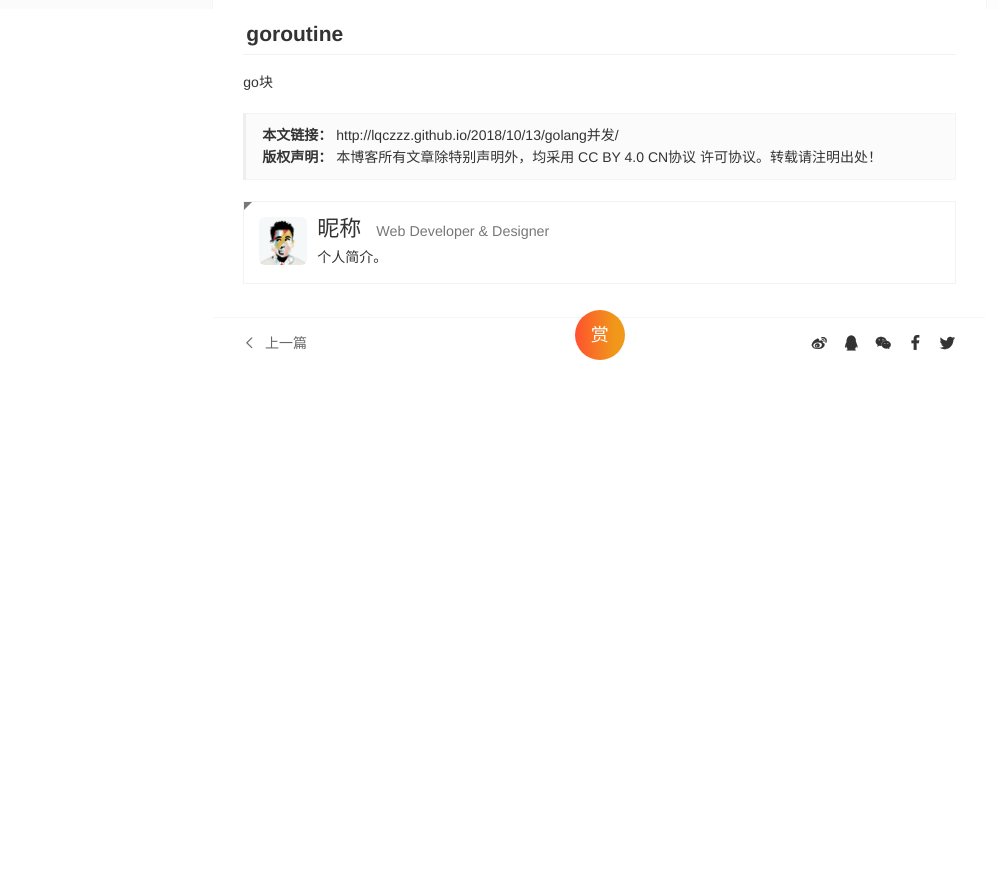
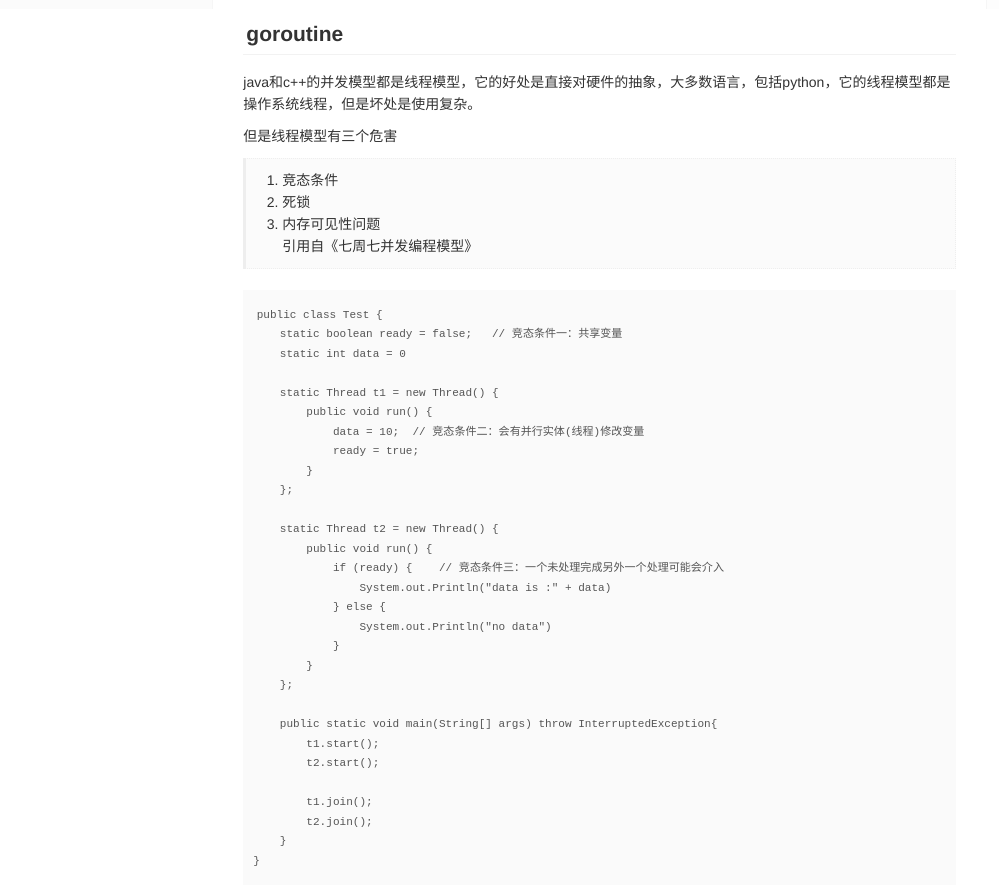
Before and after one commit to lqczzz/lqczzz.github.io, a plain HTML site: page 2018/10/13/golang并发/index.html in a window 1280 px wide. Shown: the part 791-1679 px from the top of the page, without its empty margins (0-999 px from the left). Before the commit the page ends 1160 px from the top, so only its background shows below. Drawn offline with nearby package versions, Linux system fonts and the light colour scheme; a script that the page names is missing.

Commit message:
Site updated: 2018-10-14 23:02:52

```diff
--- a/2018/10/13/golang并发/index.html
+++ b/2018/10/13/golang并发/index.html
@@ -26,7 +26,7 @@
 <meta property="og:site_name" content="Hexo">
 <meta property="og:description" content="golang的并发模型叫做CSP（communicating sequential process），称为通信顺序进程模型，模型由独立并发执行的实体组成（go块），模型之间的通信通过channel来实现。因此，golang的并发模型哲学是：万物皆通信！！golang的核心概念主要是：  channel go块  channel channel可以单独创建，在进程之间传递 channel是线程安全队">
 <meta property="og:locale" content="zh-CN">
-<meta property="og:updated_time" content="2018-10-14T12:58:47.000Z">
+<meta property="og:updated_time" content="2018-10-14T14:56:53.000Z">
 <meta name="twitter:card" content="summary">
 <meta name="twitter:title" content="golang并发">
 <meta name="twitter:description" content="golang的并发模型叫做CSP（communicating sequential process），称为通信顺序进程模型，模型由独立并发执行的实体组成（go块），模型之间的通信通过channel来实现。因此，golang的并发模型哲学是：万物皆通信！！golang的核心概念主要是：  channel go块  channel channel可以单独创建，在进程之间传递 channel是线程安全队">
@@ -389,8 +389,45 @@
 </ul>
 </li>
 </ul>
-<h2 id="goroutine"><a href="#goroutine" class="headerlink" title="goroutine"></a>goroutine</h2><p>go块</p>
+<h2 id="goroutine"><a href="#goroutine" class="headerlink" title="goroutine"></a>goroutine</h2><p>java和c++的并发模型都是线程模型，它的好处是直接对硬件的抽象，大多数语言，包括python，它的线程模型都是操作系统线程，但是坏处是使用复杂。</p>
+<p>但是线程模型有三个危害</p>
+<blockquote>
+<ol>
+<li>竞态条件</li>
+<li>死锁</li>
+<li>内存可见性问题<br>引用自《七周七并发编程模型》</li>
+</ol>
+</blockquote>
+<pre><code>public class Test {
+    static boolean ready = false;   // 竞态条件一：共享变量
+    static int data = 0
 
+    static Thread t1 = new Thread() {
+        public void run() {
+            data = 10;  // 竞态条件二：会有并行实体(线程)修改变量
+            ready = true;
+        }
+    };
+
+    static Thread t2 = new Thread() {
+        public void run() {
+            if (ready) {    // 竞态条件三：一个未处理完成另外一个处理可能会介入
+                System.out.Println(&quot;data is :&quot; + data)
+            } else {
+                System.out.Println(&quot;no data&quot;)
+            }
+        }
+    };
+
+    public static void main(String[] args) throw InterruptedException{
+        t1.start();
+        t2.start();
+
+        t1.join();
+        t2.join();
+    }
+}
+</code></pre>
 
     </div>
     <div class="article-footer">
--- a/baidusitemap.xml
+++ b/baidusitemap.xml
@@ -5,7 +5,7 @@
 
   <url>
     <loc>http://lqczzz.github.io/2018/10/13/golang%E5%B9%B6%E5%8F%91/</loc>
-    <lastmod>2018-10-14T12:58:47.000Z</lastmod>
+    <lastmod>2018-10-14T14:56:53.000Z</lastmod>
     <data>
         <display>
         <title>golang并发</title>
--- a/sitemap.xml
+++ b/sitemap.xml
@@ -4,7 +4,7 @@
   <url>
     <loc>http://lqczzz.github.io/2018/10/13/golang%E5%B9%B6%E5%8F%91/</loc>
 
-    <lastmod>2018-10-14T12:58:47.000Z</lastmod>
+    <lastmod>2018-10-14T14:56:53.000Z</lastmod>
 
   </url>
 
```
Also changed, not shown: atom.xml (+2 -2 lines), content.json (+1 -1 lines), tags/golang/index.html (+0 -4 lines), tags/index.html (+1 -21 lines), tags/并发/index.html (+0 -4 lines).
